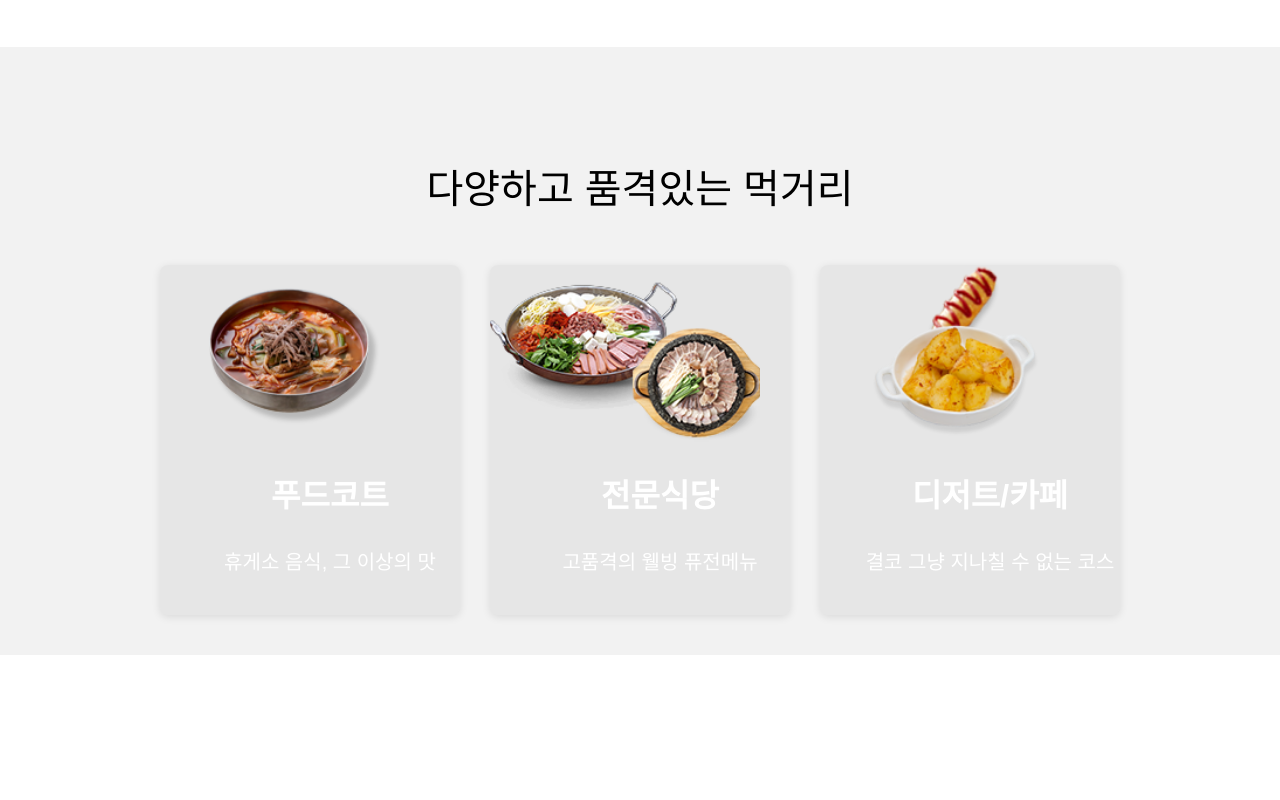
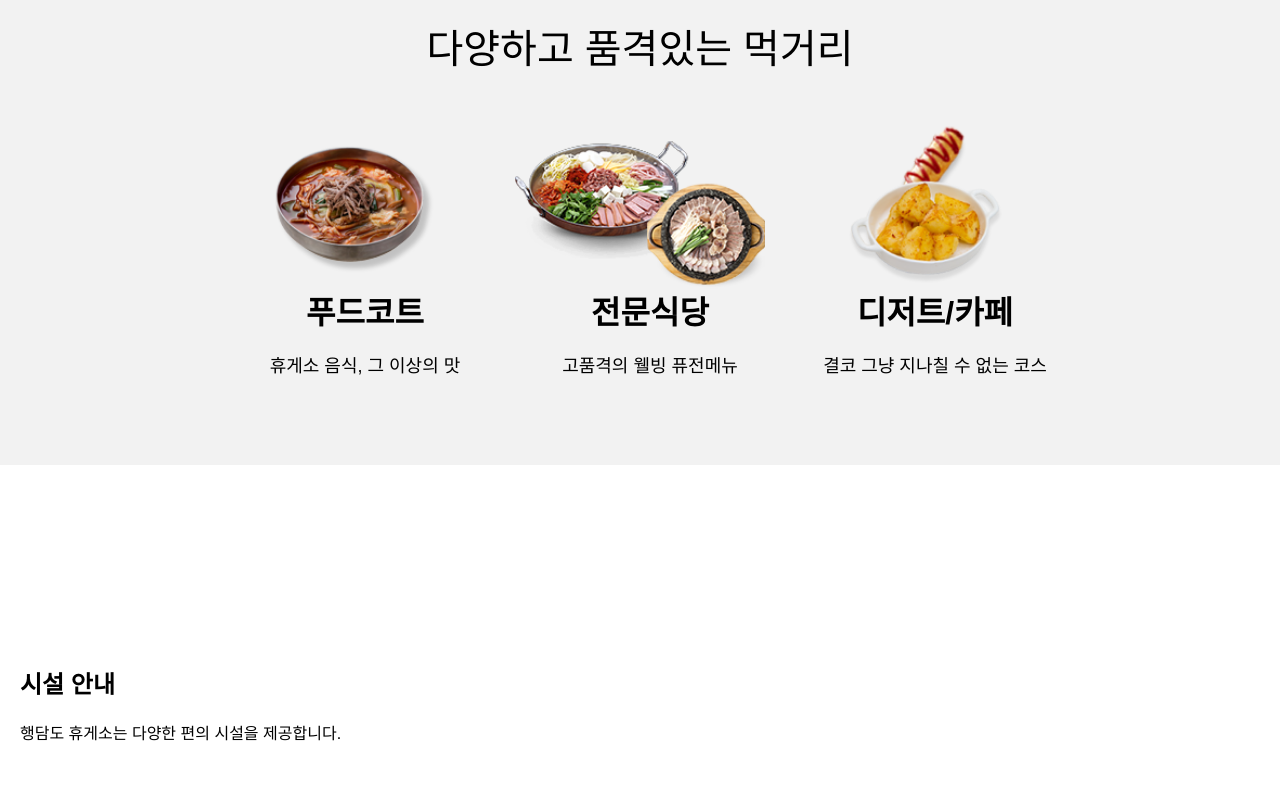
Before and after one commit to Hyunbin0625/damdo.github.io, a plain HTML site: page index.html in a window 1280 px wide. Shown: the part 1700-2500 px from the top of the page. Drawn offline with Linux system fonts and the light colour scheme.

Commit message:
modified:   index.css 	modified:   index.html 	modified:   menu.css

```diff
--- a/index.css
+++ b/index.css
@@ -61,65 +61,64 @@
 .menu-items {
     display: flex;
     justify-content: center;
-    gap: 30px;
+    gap: 35px;
 }
 
 /* 개별 메뉴 아이템 스타일 */
 .menu-item {
     position: relative;
-    width: 300px; /* 메뉴 아이템 크기 조정 */
-    height: 350px; /* 메뉴 아이템 크기 조정 */
+    width: 250px;
+    height: 300px; /* 높이 조정 */
     overflow: hidden;
     border-radius: 8px;
-    box-shadow: 0 2px 8px rgba(0, 0, 0, 0.1);
-    background-color: rgba(128, 128, 128, 0.1); /* 기본 회색 배경 */
+    display: flex;
+    flex-direction: column;
+    justify-content: center; /* 수직 중앙 정렬 */
+    align-items: center; /* 수평 중앙 정렬 */
 }
 
 /* 이미지와 텍스트 */
 .menu-item img {
-    width: 90%;
-    height: 90%;
+    width: 100%;
+    height: 100%;
     object-fit: contain; /* 이미지가 잘리지 않게 설정 */
     object-position: top;
     transition: transform 0.3s ease-in-out;
+    margin-bottom: 20px; /* 텍스트와 이미지 사이 여백 */
 }
 
 /* 오버레이 텍스트 항상 표시되도록 설정 */
 .overlay {
     position: absolute;
-    bottom: 0;
+    bottom: 20px; /* 하단에 위치하도록 조정 */
     left: 0;
     width: 100%;
-
-    color: white;
-    display: flex;
-    flex-direction: column;
-    justify-content: center;
-    align-items: center;
-    padding: 20px;
-    font-size: 24px; /* 텍스트 크기 더 크게 설정 */
-    z-index: 2; /* 텍스트를 이미지 위로 */
-    opacity: 1; /* 텍스트 항상 표시 */
+    color: rgb(0, 0, 0);
+    text-align: center; /* 텍스트 중앙 정렬 */
+    font-size: 24px;
+    padding: 10px;
+    z-index: 2;
     transition: background-color 0.3s ease-in-out, color 0.3s ease-in-out;
 }
 
 /* 오버레이 텍스트 스타일 */
 .overlay h3 {
     font-size: 32px; /* 제목 크기 더 크게 조정 */
-    margin-bottom: 10px;
+    margin-bottom: 5px;
 }
 
 .overlay p {
-    font-size: 20px; /* 설명 텍스트 크기 더 크게 조정 */
+    font-size: 18px; /* 설명 텍스트 크기 더 크게 조정 */
 }
 
 /* 이미지 오버레이 효과 */
 .menu-item:hover img {
-    transform: scale(1.1); /* 마우스를 올렸을 때 이미지 확대 */
+    transform: scale(1.02); /* 마우스를 올렸을 때 이미지 확대 */
+    background-color: rgba(255, 255, 255, 0.9); /* 배경색 흰색으로 변경 */
+    box-shadow: 0 0px 4px rgb(0, 109, 218, 1);
 }
 
 /* 마우스 오버 시 배경색을 흰색으로 변경하고, 텍스트는 검은색으로 */
 .menu-item:hover .overlay {
-    background-color: rgba(255, 255, 255, 0.9); /* 배경색 흰색으로 변경 */
     color: black; /* 텍스트 색상을 검은색으로 변경 */
 }
--- a/index.html
+++ b/index.html
@@ -14,6 +14,9 @@
     </header>
 
     <nav>
+        <!-- "행담도" 아이콘 추가 -->
+        <a href="index.html" class="menu-icon">행담도</a>
+
         <div class="dropdown">
             <a href="#facilities" class="dropdown-toggle">시설 안내</a>
             <div class="dropdown-content">
--- a/menu.css
+++ b/menu.css
@@ -10,7 +10,7 @@ header {
     background-size: cover;
     background-position: bottom;
     color: white;
-    padding: 370px 0; /* 상단과 하단에 패딩 추가 */
+    padding: 300px 0; /* 상단과 하단에 패딩 추가 */
     text-align: center;
     font-size: 1.4em;
     width: 100%;
@@ -22,8 +22,8 @@ nav {
     width: 100%;
     height: auto;
     display: flex;
-    justify-content: center;
-    padding: 10px 0;
+    justify-content: flex-start;    /* 메뉴를 왼쪽으로 정렬 */
+    padding: 5px 0;
     position: fixed; /* 상단에 고정 */
     top: 0; /* 최상단에 위치 */
     z-index: 1000; /* 항상 상단에 배치 */
@@ -32,7 +32,7 @@ nav {
 nav a {
     color: white;
     text-align: center;
-    padding: 14px 20px;
+    padding: 10px 15px;
     text-decoration: none;
     font-size: 1em;
 }
@@ -64,6 +64,25 @@ footer {
 footer p {
     margin: 0;
     font-size: 14px;
+}
+
+/* "행담도" 텍스트 아이콘 스타일 */
+.menu-icon {
+    font-size: 30px; /* 아이콘처럼 보이도록 글자 크기 설정 */
+    font-weight: bold; /* 두껍게 설정 */
+    color: #344476; /* 텍스트 색상 */
+    margin-right: 40px; /* 오른쪽에 공간 추가 */
+    margin-left: 20px; /* 오른쪽에 공간 추가 */
+    padding: 5px 10px; /* 적절한 패딩 추가 */
+    text-transform: uppercase; /* 모든 텍스트 대문자로 설정 */
+    display: inline-block;
+    text-decoration: none;
+}
+
+/* 마우스 오버 시 텍스트 아이콘 색상 변경 */
+.menu-icon:hover {
+    color: #262b3c; /* 마우스를 올렸을 때 색상 변경 */
+    background-color: rgba(0, 0, 0, 0.0);
 }
 
 /* 드롭다운 스타일 */
```
